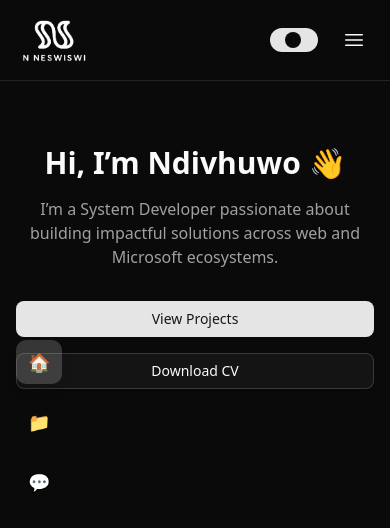
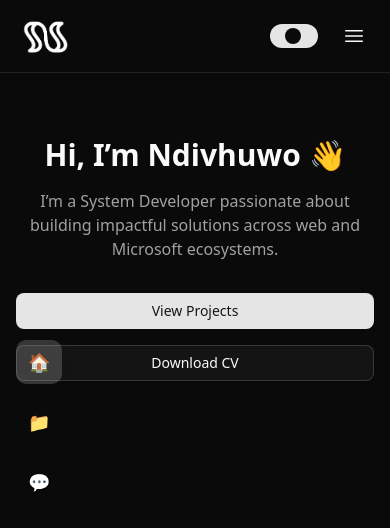
Before and after one commit to 23026475/N-Neswiswi, a Next.js app in the folder ndivhuwo-portfolio/: page / in a window 390 px wide. Shown: the top 528 px of the page. Built offline with nearby package versions, Linux system fonts and the light colour scheme.

Commit message:
Add theme-based mobile logos and improve responsive Navbar layout

```diff
--- a/ndivhuwo-portfolio/components/Navbar.jsx
+++ b/ndivhuwo-portfolio/components/Navbar.jsx
@@ -20,17 +20,33 @@ export default function Navbar() {
     localStorage.setItem("theme", theme);
   }, [theme]);
 
-  const logoSrc =
+  // Desktop logos
+  const logoDesktop =
     theme === "dark"
       ? "/media/logo/NN_Dark.png"
       : "/media/logo/NN_Light.png";
 
+  // Mobile logos
+  const logoMobile =
+    theme === "dark"
+      ? "/media/logo/NNeswiswi_dk_md.png"
+      : "/media/logo/NNeswiswi_lt_md.png";
+
   return (
     <header className="sticky top-0 z-50 backdrop-blur bg-background/70 border-b border-border px-4 sm:px-8 py-4">
       <div className="flex justify-between items-center">
-        {/* Logo */}
+        {/* Logo: swap based on screen size */}
         <div className="flex-shrink-0">
-          <img src={logoSrc} alt="NN Logo" className="h-12 sm:h-14 w-auto" />
+          <img
+            src={logoMobile} // mobile first
+            alt="NN Logo"
+            className="h-10 sm:h-14 w-auto sm:hidden"
+          />
+          <img
+            src={logoDesktop} // desktop
+            alt="NN Logo"
+            className="hidden sm:block h-12 sm:h-14 w-auto"
+          />
         </div>
 
         {/* Desktop nav links */}
```
